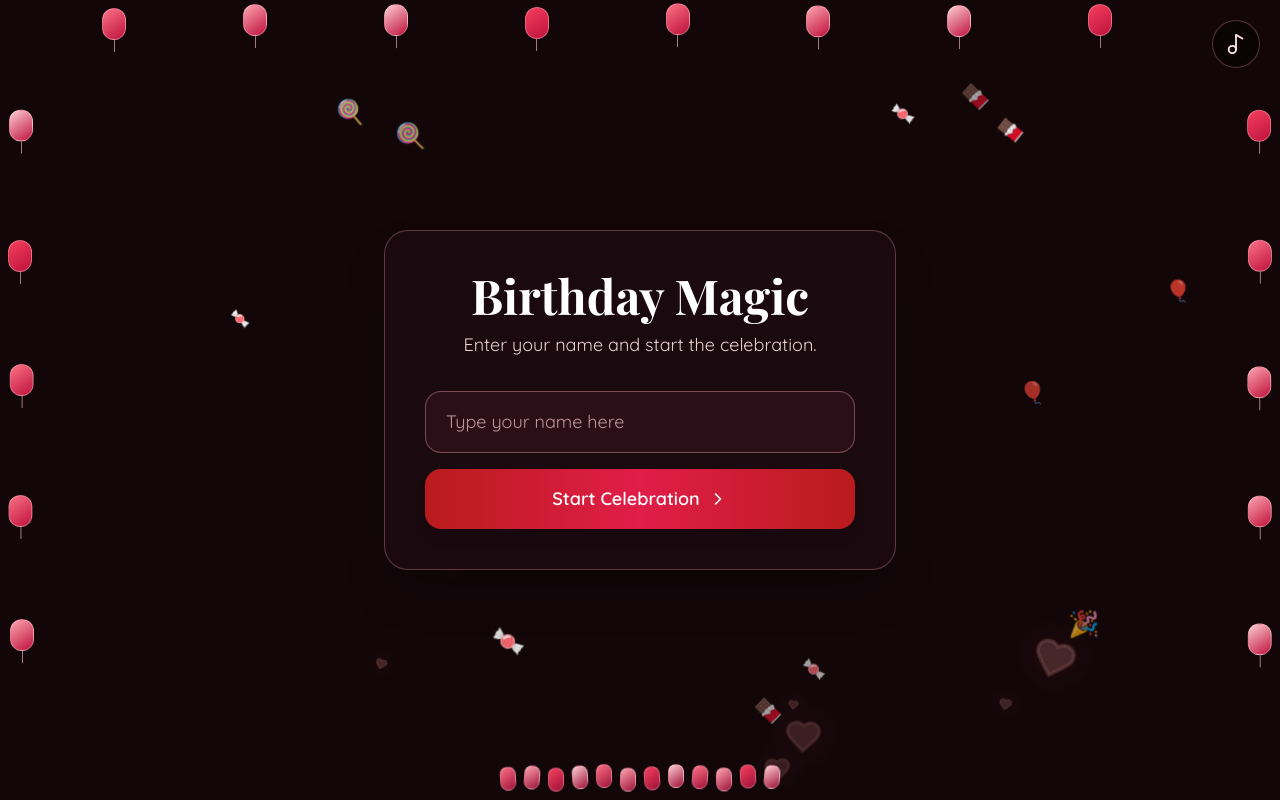
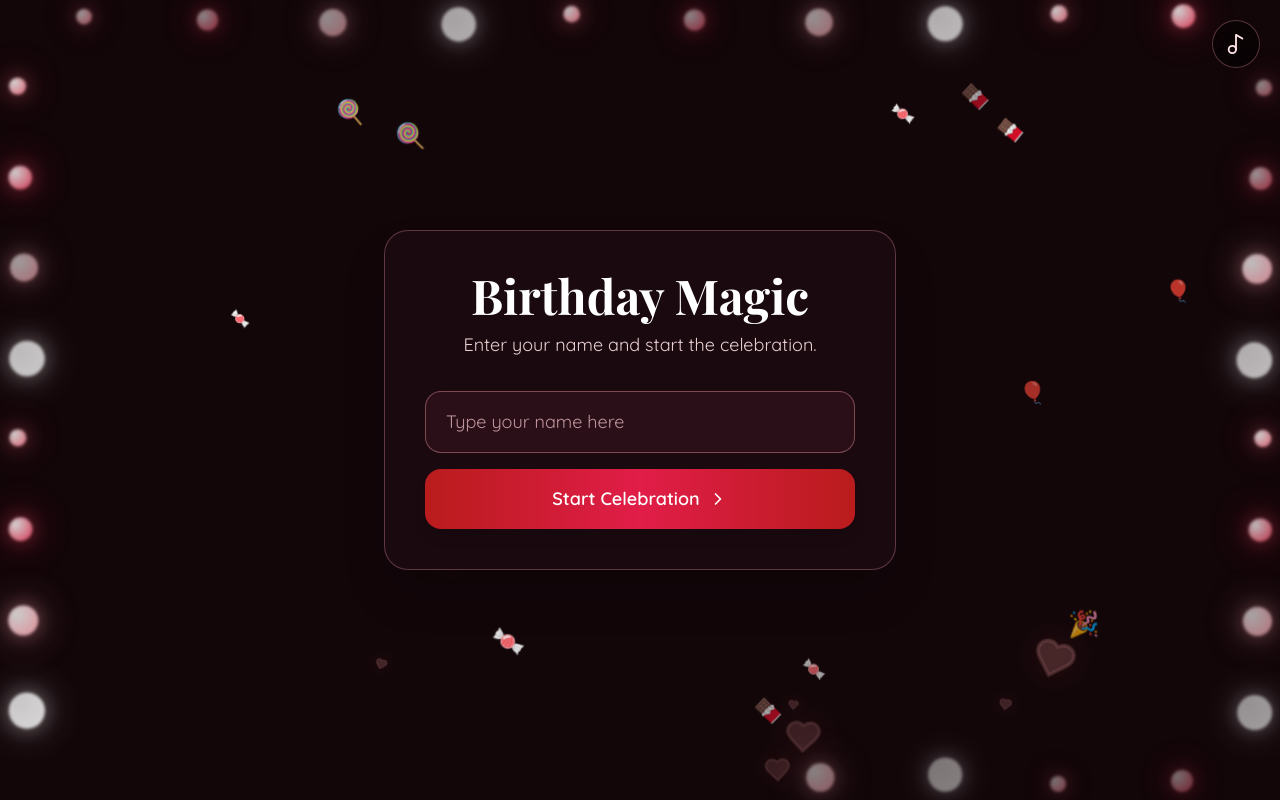
Before and after one commit to Pravesh-Shrestha/Test-activity, a React (Vite) app: page / in a window 1280 px wide. Built offline with nearby package versions, Linux system fonts and the light colour scheme; the HTML template or start-up script is replaced by a standard one; a web font is replaced by a local one.

Commit message:
Replace balloon borders with smooth glowing orb effects

```diff
--- a/src/App.jsx
+++ b/src/App.jsx
@@ -86,62 +86,78 @@ const FloatingTreats = () => {
   );
 };
 
-const BorderBalloons = () => {
-  const balloons = useMemo(
+const BorderGlowOrbs = () => {
+  const orbs = useMemo(
     () =>
-      Array.from({ length: 18 }).map((_, i) => ({
-        id: i,
-        color: ['#fb7185', '#fda4af', '#fecdd3', '#f43f5e'][i % 4],
-        side: i < 8 ? 'top' : i < 13 ? 'left' : 'right',
-        pos: i < 8 ? 8 + i * 11 : 14 + (i % 5) * 16,
-        delay: i * 0.15,
-      })),
+      Array.from({ length: 30 }).map((_, i) => {
+        const side = i < 10 ? 'top' : i < 18 ? 'left' : i < 26 ? 'right' : 'bottom';
+        const pos = side === 'top' || side === 'bottom' ? 6 + (i % 10) * 9.5 : 10 + (i % 8) * 11;
+        return {
+          id: i,
+          side,
+          pos,
+          size: 16 + (i % 4) * 6,
+          delay: i * 0.18,
+          duration: 6.8 + (i % 5) * 0.9,
+          color: ['#fb7185', '#f43f5e', '#fda4af', '#ffffff'][i % 4],
+          glow: ['rgba(251,113,133,0.55)', 'rgba(244,63,94,0.58)', 'rgba(253,164,175,0.5)', 'rgba(255,255,255,0.42)'][i % 4],
+        };
+      }),
     []
   );
 
   return (
     <div className="fixed inset-0 pointer-events-none z-[6] overflow-hidden">
-      {balloons.map((b) => {
-        const baseClass =
-          b.side === 'top'
-            ? `top-2`
-            : b.side === 'left'
-              ? `left-2`
-              : `right-2`;
+      {orbs.map((o) => {
+        const sideClass =
+          o.side === 'top'
+            ? 'top-2'
+            : o.side === 'left'
+              ? 'left-2'
+              : o.side === 'right'
+                ? 'right-2'
+                : 'bottom-2';
+
         const style =
-          b.side === 'top'
-            ? { left: `${b.pos}%` }
-            : { top: `${b.pos}%` };
+          o.side === 'top' || o.side === 'bottom'
+            ? { left: `${o.pos}%` }
+            : { top: `${o.pos}%` };
+
+        const axisAnim =
+          o.side === 'top' || o.side === 'bottom'
+            ? { y: [0, -3, 1, 0], x: [0, 1.5, -1.5, 0] }
+            : { x: [0, o.side === 'left' ? 2 : -2, 0], y: [0, -2.5, 0] };
 
         return (
           <motion.div
-            key={b.id}
-            className={`absolute ${baseClass}`}
+            key={o.id}
+            className={`absolute ${sideClass}`}
             style={style}
-            animate={{ y: [0, -5, 0], x: [0, b.side === 'top' ? 0 : b.side === 'left' ? 2 : -2, 0] }}
-            transition={{ duration: 2.8 + (b.id % 3) * 0.6, repeat: Infinity, delay: b.delay }}
+            animate={{
+              ...axisAnim,
+              opacity: [0.45, 0.88, 0.55, 0.75],
+              scale: [1, 1.08, 0.97, 1],
+            }}
+            transition={{
+              duration: o.duration,
+              repeat: Infinity,
+              delay: o.delay,
+              ease: 'easeInOut',
+            }}
           >
-            <div className="relative">
-              <div
-                className="w-5 h-6 md:w-6 md:h-8 rounded-full border border-white/30"
-                style={{ background: `linear-gradient(145deg, ${b.color}, #be123c)` }}
-              />
-              <div className="w-[1px] h-3 bg-rose-200/60 mx-auto" />
-            </div>
+            <div
+              className="rounded-full"
+              style={{
+                width: `${o.size}px`,
+                height: `${o.size}px`,
+                background: `radial-gradient(circle at 30% 30%, rgba(255,255,255,0.92), ${o.color})`,
+                boxShadow: `0 0 18px ${o.glow}, 0 0 42px ${o.glow}`,
+                filter: 'blur(1.6px)',
+              }}
+            />
           </motion.div>
         );
       })}
-      <div className="absolute bottom-2 left-0 right-0 flex justify-center gap-2">
-        {Array.from({ length: 12 }).map((_, i) => (
-          <motion.div
-            key={i}
-            animate={{ y: [0, -4, 0], rotate: [0, 5, -5, 0] }}
-            transition={{ duration: 2 + (i % 4) * 0.4, repeat: Infinity, delay: i * 0.12 }}
-            className="w-4 h-6 rounded-full border border-white/25"
-            style={{ background: `linear-gradient(145deg, ${['#fb7185', '#fda4af', '#f43f5e', '#fecdd3'][i % 4]}, #9f1239)` }}
-          />
-        ))}
-      </div>
     </div>
   );
 };
@@ -282,7 +298,7 @@ function App() {
 
       <FloatingHearts />
       <FloatingTreats />
-      <BorderBalloons />
+      <BorderGlowOrbs />
       <PetalField count={40} />
       <CelebrationOverlay active={showCakeCelebration} name={name} />
       <ScreenCurtain screen={screen} />
@@ -374,7 +390,7 @@ function App() {
             </motion.h1>
             <h2 className="text-4xl md:text-6xl font-serif text-rose-200 font-bold mb-6">{name}</h2>
             <p className="text-base md:text-xl text-rose-100/90 mb-6 max-w-xl">
-              Balloons up, petals glowing, hearts flowing. This celebration is all yours.
+              Glowing lights, petals drifting, hearts flowing. This celebration is all yours.
             </p>
             <p className="text-rose-100/90 text-base md:text-lg">Tap anywhere to continue</p>
           </motion.div>
```
